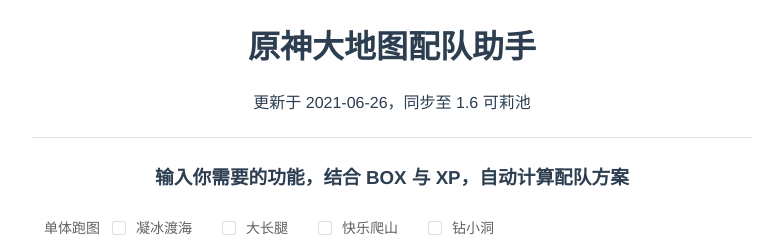
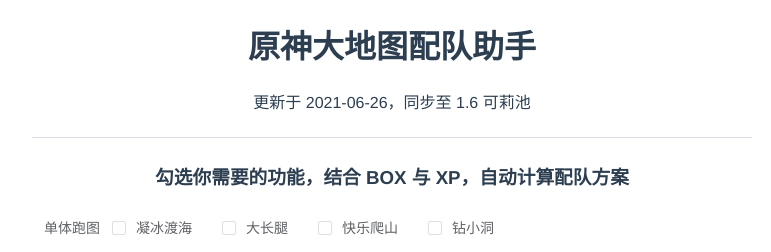
Before and after one commit to rolevax/genshin-team-helper, a Vue app: page / in a window 1280 px wide. Shown: the top 252 px of the page, without its empty margins (248-1019 px from the left). Built offline with nearby package versions, Linux system fonts and the light colour scheme.

Commit message:
change misc text

```diff
--- a/src/App.vue
+++ b/src/App.vue
@@ -3,7 +3,7 @@
     <h1>原神大地图配队助手</h1>
     更新于 2021-06-26，同步至 1.6 可莉池
     <el-divider></el-divider>
-    <h3>输入你需要的功能，结合 BOX 与 XP，自动计算配队方案</h3>
+    <h3>勾选你需要的功能，结合 BOX 与 XP，自动计算配队方案</h3>
     <MainForm />
     <el-divider style="margin-top: 64px;">喵打出品，都是垃圾</el-divider>
     <el-space wrap>
--- a/src/components/MainForm.vue
+++ b/src/components/MainForm.vue
@@ -30,7 +30,7 @@
               <el-form-item label="岩"> <el-checkbox v-for="c in elements.geo" :key="c" :label="c">{{ names[c] }}</el-checkbox> </el-form-item>
             </el-checkbox-group>
           </el-form-item>
-          <el-form-item label="玩家XP">
+          <el-form-item label="性癖">
             选择所有必须出场的角色，最多可选 4 人。
             <el-checkbox-group v-model="form.xp" :max="4">
               <el-checkbox v-for="c in form.box" :key="c" :label="c">{{ names[c] }}</el-checkbox>
```
